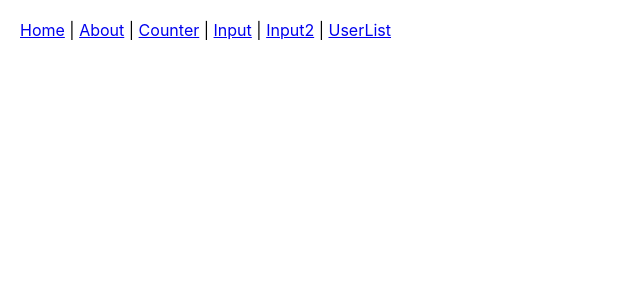
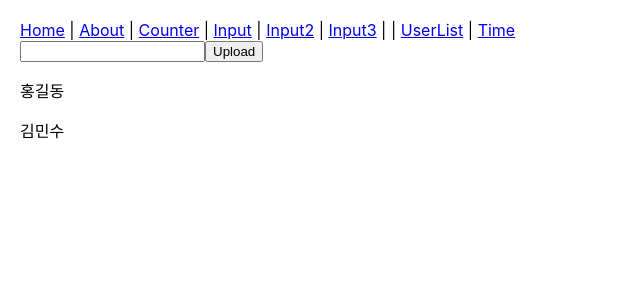
Before and after one commit to gongyoon93/gongyoon-app, a React (Create React App) app: page /Input3 in a window 1280 px wide. Shown: the top 300 px of the page, without its empty margins (0-640 px from the left). Built offline with nearby package versions, Linux system fonts and the light colour scheme.

Commit message:
fisrt commit

```diff
--- a/src/App.js
+++ b/src/App.js
@@ -6,7 +6,9 @@ import About from "./pages/About";
 import Counter from "./pages/Counter";
 import Input from "./pages/Input";
 import Input2 from "./pages/Input2";
+import Input3 from "./pages/Input3";
 import UserList from "./pages/UserList";
+import Time from "./pages/Time";
 
 function App() {
   return (
@@ -14,7 +16,8 @@ function App() {
       <nav>
         <Link to="/">Home</Link> | <Link to="/about">About</Link> |{" "}
         <Link to="/counter">Counter</Link> | <Link to="/input">Input</Link> |{" "}
-        <Link to="/input2">Input2</Link> | <Link to="/list">UserList</Link>
+        <Link to="/input2">Input2</Link> | <Link to="/input3">Input3</Link> | |{" "}
+        <Link to="/list">UserList</Link> | <Link to="/time">Time</Link>
       </nav>
       <Routes>
         <Route path="/" element={<Home />} />
@@ -22,7 +25,9 @@ function App() {
         <Route path="/counter" element={<Counter />} />
         <Route path="/input" element={<Input />} />
         <Route path="/input2" element={<Input2 />} />
+        <Route path="/Input3" element={<Input3 />} />
         <Route path="/list" element={<UserList />} />
+        <Route path="/time" element={<Time />} />
       </Routes>
     </div>
   );
--- /dev/null
+++ b/src/pages/Input3.js
@@ -0,0 +1,30 @@
+import React, { useState } from "react";
+
+const Input3 = () => {
+  const [input, setInput] = useState("");
+  const onChange = (e) => {
+    setInput(e.target.value);
+  };
+  const [names, setNames] = useState(() => {
+    return ["홍길동", "김민수"];
+  });
+
+  const uploadName = () => {
+    setNames((prevState) => {
+      return [input, ...prevState];
+    });
+  };
+
+  return (
+    <div>
+      <input type="text" value={input} onChange={onChange} />
+      <button onClick={uploadName}>Upload</button>
+      {names.map((name, idx) => {
+        return <p key={idx}>{name}</p>;
+      })}
+    </div>
+  );
+};
+
+export default Input3;
+// 배열에 input state 값 받아와 추가
--- /dev/null
+++ b/src/pages/Time.js
@@ -0,0 +1,24 @@
+import React, { useState } from "react";
+
+const Time = () => {
+  const [time, setTime] = useState(0);
+
+  const onClick = () => {
+    let newTime;
+    if (time >= 12) {
+      newTime = 1;
+    } else {
+      newTime = time + 1;
+    }
+    setTime(newTime);
+  };
+
+  return (
+    <div>
+      <span>현재 시각: {time}시</span>
+      <button onClick={onClick}>Update</button>
+    </div>
+  );
+};
+
+export default Time;
```
